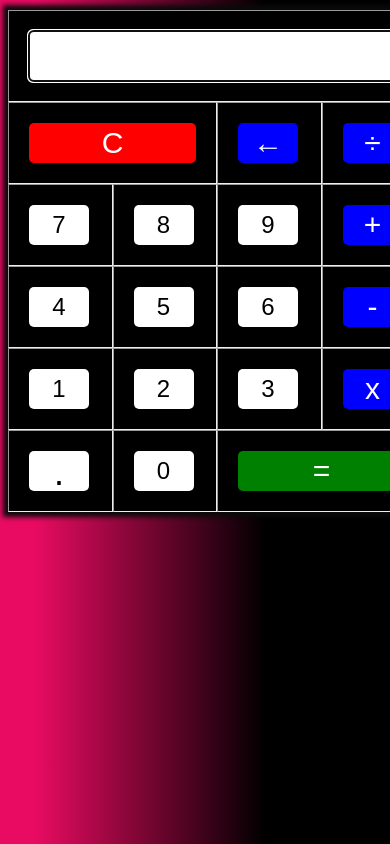
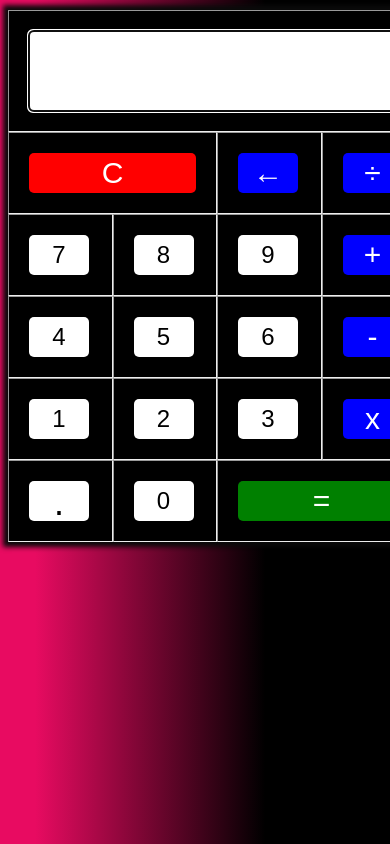
Before and after one commit to CezTamalla/Calculator, a plain HTML site: page index.html in a window 390 px wide. Shown: the top 844 px of the page. Drawn offline with Linux system fonts and the light colour scheme.

Commit message:
Update style.css

```diff
--- a/style.css
+++ b/style.css
@@ -109,6 +109,10 @@ input[type=text] {
 	form {
 		margin-top: 30px;
 	}
+	input[type=text] {
+	width: 100%;
+	height: 80px;
+	}
 }
 @media only screen and (max-width: 400px) and (min-width: 300px) {
 	table {
@@ -120,4 +124,8 @@ input[type=text] {
 	form {
 		margin-top: 10px;
 	}
+	input[type=text] {
+	width: 100%;
+	height: 80px;
+	}
 }
```
